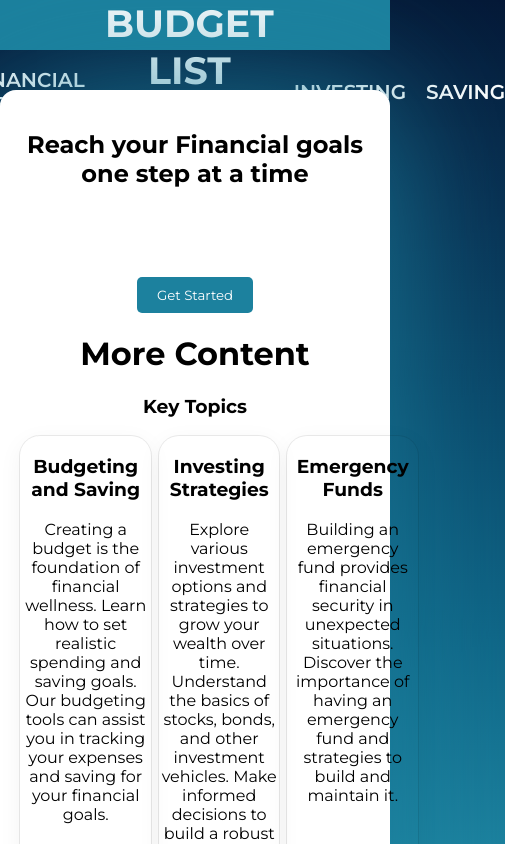
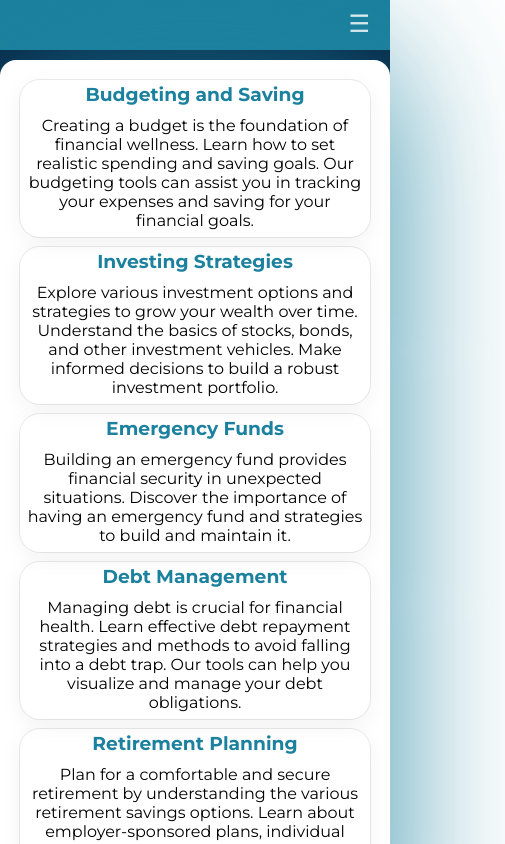
Before and after one commit to 8thrichard/budgetapp, a React (Create React App) app: page /financial-wellness in a window 390 px wide. Shown: the top 844 px of the page, 505 px wide, since content can reach past the window. Built offline with nearby package versions, Linux system fonts and the light colour scheme; a web font is replaced by a local one.

Commit message:
Init code

```diff
--- a/src/App.tsx
+++ b/src/App.tsx
@@ -1,23 +1,54 @@
-// Importing necessary modules from the React and react-router-dom libraries
 import React, { useState } from 'react';
 import { BrowserRouter as Router, Routes, Route, Link } from 'react-router-dom';
 
-// Importing individual page components
 import Home from './pages/home';
 import FinancialWellness from './pages/FinancialWellness';
 import Saving from './pages/Saving';
 import Investing from './pages/investing';
 
 
-// Functional component representing the main App
 const App = () => {
+  const [isMobileMenuOpen, setIsMobileMenuOpen] = useState(false);
+  const toggleMobileMenu = () => {
+    setIsMobileMenuOpen(!isMobileMenuOpen);
+  };
+
   return (
-    // Wrapping the entire application in a BrowserRouter to enable routing
     <Router>
       <div className="App">
         <header className="App-header">
           <nav>
-            <ul>
+            {/* Hamburger Icon */}
+            <div className="hamburger-icon" onClick={toggleMobileMenu}>
+              &#9776;
+            </div>
+
+            {/* Mobile Navigation Menu */}
+            <ul className={`mobile-menu ${isMobileMenuOpen ? 'open' : ''}`}>
+              <li>
+                <Link to="/home" onClick={toggleMobileMenu}>
+                  Home
+                </Link>
+              </li>
+              <li>
+                <Link to="/financial-wellness" onClick={toggleMobileMenu}>
+                  Financial Wellness
+                </Link>
+              </li>
+              <li>
+                <Link to="/investing" onClick={toggleMobileMenu}>
+                  Investing
+                </Link>
+              </li>
+              <li>
+                <Link to="/saving" onClick={toggleMobileMenu}>
+                  Saving
+                </Link>
+              </li>
+            </ul>
+
+            {/* Desktop Navigation */}
+            <ul className="desktop-menu">
               <li>
                 <Link to="/home">Home</Link>
               </li>
@@ -26,7 +57,7 @@ const App = () => {
               </li>
               <li className="hompage_logo">
                 <a href="app.tsx">
-                  Budget List App <span id="appversion">V</span>3.0
+                  Budget List App <span id="appversion">V3.0</span>
                 </a>
               </li>
               <li>
@@ -39,8 +70,8 @@ const App = () => {
           </nav>
         </header>
         <Routes>
-          //Routing Rules
-          <Route index element={<Home />} /> //Index Routing: The first Page to show
+          {/* Routing Rules */}
+          <Route index element={<Home />} />
           <Route path="/home" element={<Home />} />
           <Route path="/financial-wellness" element={<FinancialWellness />} />
           <Route path="/investing" element={<Investing />} />
@@ -51,5 +82,4 @@ const App = () => {
   );
 };
 
-// Exporting the App component as the default export of this module
 export default App;
--- a/src/pages/FinancialWellness.tsx
+++ b/src/pages/FinancialWellness.tsx
@@ -6,15 +6,6 @@ const FinancialWellness: React.FC = () => {
   return (
     <div className="finance-main">
       <div>
-        <h2>Reach your Financial goals one step at a time</h2>
-        <p>Use Our list of important milestones and rules to achieve financial independence.</p>
-        <button>Get Started</button>
-      </div>
-      <div>
-        <h1>More Content</h1>
-
-        <h3>Key Topics</h3>
-
         <div className='layout'>
           <div className='content-container'>
             <h3>Budgeting and Saving</h3>
--- a/src/styles/Financial.css
+++ b/src/styles/Financial.css
@@ -12,6 +12,14 @@ margin: 0 auto;
 -moz-box-shadow: 0px 0px 145px 0px rgba(28,130,158,0.9);
 box-shadow: 0px 0px 145px 0px rgba(28,130,158,0.9);
 }
+h3{
+    color: #1C819E;
+    margin: 3px;
+}
+
+p{
+    padding: 7px;
+}
 
 .layout {
     width: 1000px;
@@ -19,7 +27,7 @@ box-shadow: 0px 0px 145px 0px rgba(28,130,158,0.9);
     display: grid;
     grid-template-rows: repeat(2, 1fr);
     grid-template-columns: repeat(3, 1fr);
-    gap: 8px;
+    gap: 10px;
 }
 
 .content-container{
@@ -29,24 +37,47 @@ box-shadow: 0px 0px 145px 0px rgba(28,130,158,0.9);
 
 #content-Paragraph {
     color: black;
+    font-size: 16px;
 }
 
 
 /* Responsive Styles */
+
+@media screen and (max-width: 1030px) {
+    .finance-main {
+        max-width: 95%;
+        }
+
+        .layout {
+            width: 100%;
+            height: auto;
+            display: grid;
+            grid-template-rows: repeat(2, 1fr);
+            grid-template-columns: 1fr;
+        }
+
+}
 @media screen and (max-width: 768px) {
     .finance-main {
-    max-width: 80%;
+    max-width: 90%;
     }
 
     .layout {
-        width: 1024px;
+        width: 100%;
         height: auto;
         display: grid;
         grid-template-rows: repeat(2, 1fr);
-        grid-template-columns: repeat(3, 1fr);
-        gap: 8px;
+        grid-template-columns: 1fr;
     }
 }
+
+@media screen and (max-width: 550px) {
+    .finance-main{
+        position:absolute;
+        top: 60px;
+    }
+}
+
 
 @media screen and (max-width: 480px) {
     .finance-main {
@@ -54,11 +85,10 @@ box-shadow: 0px 0px 145px 0px rgba(28,130,158,0.9);
     }
 
     .layout {
-        width: 360px;
+        width: 100%;
         height: auto;
         display: grid;
         grid-template-rows: repeat(2, 1fr);
-        grid-template-columns: repeat(3, 1fr);
-        gap: 8px;
+        grid-template-columns: 1fr;
     }
 }
--- a/src/styles/home.css
+++ b/src/styles/home.css
@@ -1,12 +1,19 @@
-/* Importing Font */
+/* Importing Font (Consider importing in a common location) */
 @import url('https://fonts.googleapis.com/css2?family=IM+Fell+English&family=Montserrat:ital,wght@0,400;0,500;0,600;0,700;0,800;0,900;1,400;1,500;1,600;1,700;1,800;1,900&display=swap');
+
+/* Resetting Default Styles */
+body, h1, h2, h3, p, ul, li {
+  margin: 0;
+  padding: 0;
+}
+
+/* Common Styles */
+* {
+  font-family: montserrat;
+}
 
 .App {
   text-align: center;
-}
-
-* {
-  font-family: montserrat;
 }
 
 .App-header {
@@ -29,7 +36,6 @@ nav {
   top: -40px;
 }
 
-
 ul {
   list-style-type: none;
   display: flex;
@@ -48,17 +54,19 @@ ul a {
   color: white;
 }
 
-
 ul a:hover {
-color: #009EAB;
+  color: #009EAB;
 }
-
 
 header .hompage_logo a {
   display: inline-block;
   height: 55px;
   font-size: 38px;
-  font-weight:bold;
+  font-weight: bold;
+}
+
+.hompage_logo a:hover{
+color: white;
 }
 
 #appversion {
@@ -82,15 +90,15 @@ body {
   text-align: center;
 }
 
-
 span {
   color: white;
   font-weight: lighter;
 }
 
-p{
+p {
   color: white;
 }
+
 .App-content {
   min-height: 200vh;
   text-transform: uppercase;
@@ -108,7 +116,7 @@ input {
   border-radius: 5px;
   padding: 10px;
   margin: 0 10px;
-  background-color:transparent transparent;
+  background-color: transparent transparent;
 }
 
 button {
@@ -125,7 +133,9 @@ button:hover {
   background-color: #009EAB;
 }
 
-button:active { cursor: progress; }
+button:active {
+  cursor: progress;
+}
 
 .budget-list {
   display: flex;
@@ -159,61 +169,101 @@ div.budget-item:active {
   margin-right: 10px;
 }
 
-
 .no-items {
   display: flex;
   flex-direction: column;
   align-items: center;
 }
 
-
 .no-items-message,
 .add-item-message {
-  color: White;
+  color: white;
   margin: 5px 0;
 }
 
+/* Mobile Menu Styles */
+.mobile-menu {
+  display: none;
+  list-style-type: none;
+}
 
-/* Mobile Responsiveness */
+.mobile-menu.open {
+  display: flex;
+  flex-direction: column;
+  background-color: #1C819E;
+  position: absolute;
+  top: 50px;
+  width: 100%;
+  text-align: center;
+  z-index: 9999;
+}
 
-/* iPhone SE (1st and 2nd generation) and iPhone 5/5s */
-@media screen and (max-width: 523px) {
-  .App-header h1 {
-    font-size: 25px;
+.mobile-menu li {
+  padding: 10px;
+}
+
+.hamburger-icon {
+  display: none;
+  cursor: pointer;
+}
+
+/* Desktop Menu Styles */
+.desktop-menu {
+  display: flex;
+  list-style-type: none;
+}
+
+
+/* Media Queries */
+@media screen and (max-width: 1030px) {
+  .hamburger-icon {
+    display: block;
+    font-size: 24px;
+    margin-right: 20px;
+    float: right;
+    margin-top: 9px;
   }
 
+  .desktop-menu {
+    display: none;
+  }
+}
+
+@media screen and (max-width: 523px) {
   .App-header h1 {
     font-size: 23px;
   }
+
   button {
     margin-top: 15px;
   }
+
   .delete-button {
-    margin:auto;
+    margin: auto;
     scale: 0.9;
   }
 }
-
 
 @media screen and (max-width: 432px) {
   .App-header h1 {
     font-size: 23px;
   }
+
   button {
     margin-top: 15px;
   }
+
   .delete-button {
-    margin:auto;
+    margin: auto;
     scale: 0.9;
   }
-
 }
 
-
-@media screen and (max-width: 373px) and (max-width:431px ){
+@media screen and (max-width: 373px) and (max-width: 431px) {
   .App-header h1 {
     font-size: 22px;
   }
+
   button {
     margin-top: 15px;
   }
@@ -223,10 +273,8 @@ div.budget-item:active {
     margin-top: 10px;
   }
 
-
   .delete-button {
-    margin:auto;
+    margin: auto;
     scale: 0.9;
   }
-
 }
```
